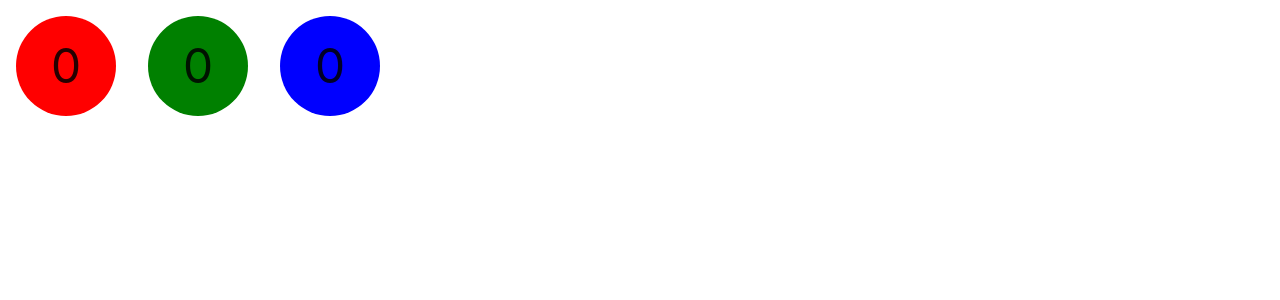
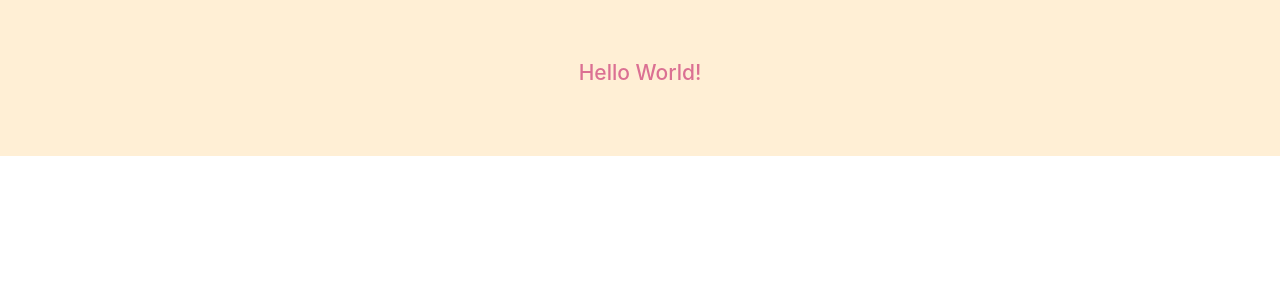
Before and after one commit to Gyeo1/Django-Practice, a React (Create React App) app: page / in a window 1280 px wide. Shown: the top 300 px of the page. Built offline with nearby package versions, Linux system fonts and the light colour scheme.

Commit message:
CSS적용 하는 sass 실습

```diff
--- a/package.json
+++ b/package.json
@@ -7,6 +7,7 @@
     "@testing-library/react": "^11.1.0",
     "@testing-library/user-event": "^12.1.10",
     "antd": "^4.16.13",
+    "node-sass": "4.14.1",
     "prop-types": "^15.7.2",
     "react": "^17.0.2",
     "react-dom": "^17.0.2",
@@ -36,5 +37,6 @@
       "last 1 firefox version",
       "last 1 safari version"
     ]
-  }
+  },
+  "devDependencies": {}
 }
--- a/src/App.js
+++ b/src/App.js
@@ -4,6 +4,8 @@ import './App.css';
 import PropTypes from 'prop-types';
 import ThemedButton from './ThemedButton';
 import Counter from './Counter.js';
+import Message from './Message.js';
+import Profile from './Profile.js';
 //import "antd/dist/antd.css" //==>App.css에서 추가안할시 .js에서 이렇게 설정
 
 // //TODO: TODO list 구현
@@ -119,6 +121,8 @@ class App extends React.Component {
   render() {
     return (
       <div>
+        <Profile />
+        <Message />
         <Counter />
         <Counter color="green" />
         <Counter color="blue" />
--- /dev/null
+++ b/src/App2.js
@@ -0,0 +1,53 @@
+import { throwStatement } from '@babel/types';
+import React from 'react';
+
+class Wrapper extends React.Component {
+  render() {
+    return (
+      <section style={{ padding: '4em', background: 'papayawhip' }}>
+        {this.props.children}
+      </section>
+    );
+  }
+}
+
+// const Wrapper = (props) => {
+//   //함수형은 props를 인자로 받는다.
+//   return (
+//     <section style={{ padding: '4em', background: 'papayawhip' }}>
+//       {props.children}
+//     </section>
+//   );
+// };
+
+class Title extends React.Component {
+  render() {
+    const fontSize = this.props.isBig ? '3em' : '1.5em';
+    return (
+      <h1 style={{ fontSize, textAlign: 'center', color: 'palevioletred' }}>
+        {this.props.children}
+      </h1>
+    );
+  } //this.props.childer을 적용해야 내용을 보여 준다!
+}
+
+// const Title = (props) => {
+//   //함수형은 props를 인자로 받는다.
+//   //   const fontSize = props.isBig ? '3em' : '1.5em';
+//   const style = {
+//     fontSize: props.isBig ? '3em' : '1.5em',
+//     textAlign: 'center',
+//     color: 'palevioletred',
+//   };
+//   return <h1 style={{ style }}>{props.children}</h1>;
+// };
+
+function App2() {
+  const component = <Title>Hello World!</Title>;
+  return (
+    //
+    <Wrapper children={component} />
+  );
+}
+
+export default App2;
--- a/src/Counter.js
+++ b/src/Counter.js
@@ -7,7 +7,8 @@ class Counter extends React.Component {
     color: 'red',
   };
   static propTypes = {
-    color: PropTypes.string, //props를 받는다면 디폴트 타입을 설정해주는게 좋다.
+    //props를 받는다면 디폴트 타입을 설정해주는게 좋다.
+    color: PropTypes.string,
   };
   state = {
     color: this.props.color, //부모로 부터 색을 받음
--- /dev/null
+++ b/src/Message.js
@@ -0,0 +1,10 @@
+import React from 'react';
+import styles from './Message.module.scss';
+
+class Message extends React.Component {
+  render() {
+    return <div className={styles.wrapper}>Message Component</div>;
+  }
+}
+
+export default Message;
--- /dev/null
+++ b/src/Message.module.scss
@@ -0,0 +1,6 @@
+@import './shared.scss';
+
+.wrapper {
+  color: lighten($text-color, 20%);
+  background-color: lighten($background-color, 10%);
+}
--- /dev/null
+++ b/src/Profile.js
@@ -0,0 +1,9 @@
+import React from 'react';
+import styles from './Profile.module.scss';
+class Profile extends React.Component {
+  render() {
+    return <div className={styles.wrapper}>Profile Component</div>;
+  }
+}
+
+export default Profile;
--- /dev/null
+++ b/src/Profile.module.scss
@@ -0,0 +1,6 @@
+@import './shared.scss';
+
+.wrapper {
+  color: darken($text-color, 20%);
+  background-color: darken($background-color, 10%);
+}
--- a/src/index.js
+++ b/src/index.js
@@ -2,13 +2,14 @@ import React from 'react';
 import ReactDOM from 'react-dom';
 import './index.css';
 import App from './App';
+import App2 from './App2';
 import reportWebVitals from './reportWebVitals';
 
 ReactDOM.render(
   <React.StrictMode>
-    <App />
+    <App2 />
   </React.StrictMode>,
-  document.getElementById('root')
+  document.getElementById('root'),
 );
 
 // If you want to start measuring performance in your app, pass a function
--- /dev/null
+++ b/src/shared.scss
@@ -0,0 +1,2 @@
+$text-color: orange;
+$background-color: blue;
```
Also changed, not shown: 1 other file (tests, documents, lock files or other folders).
